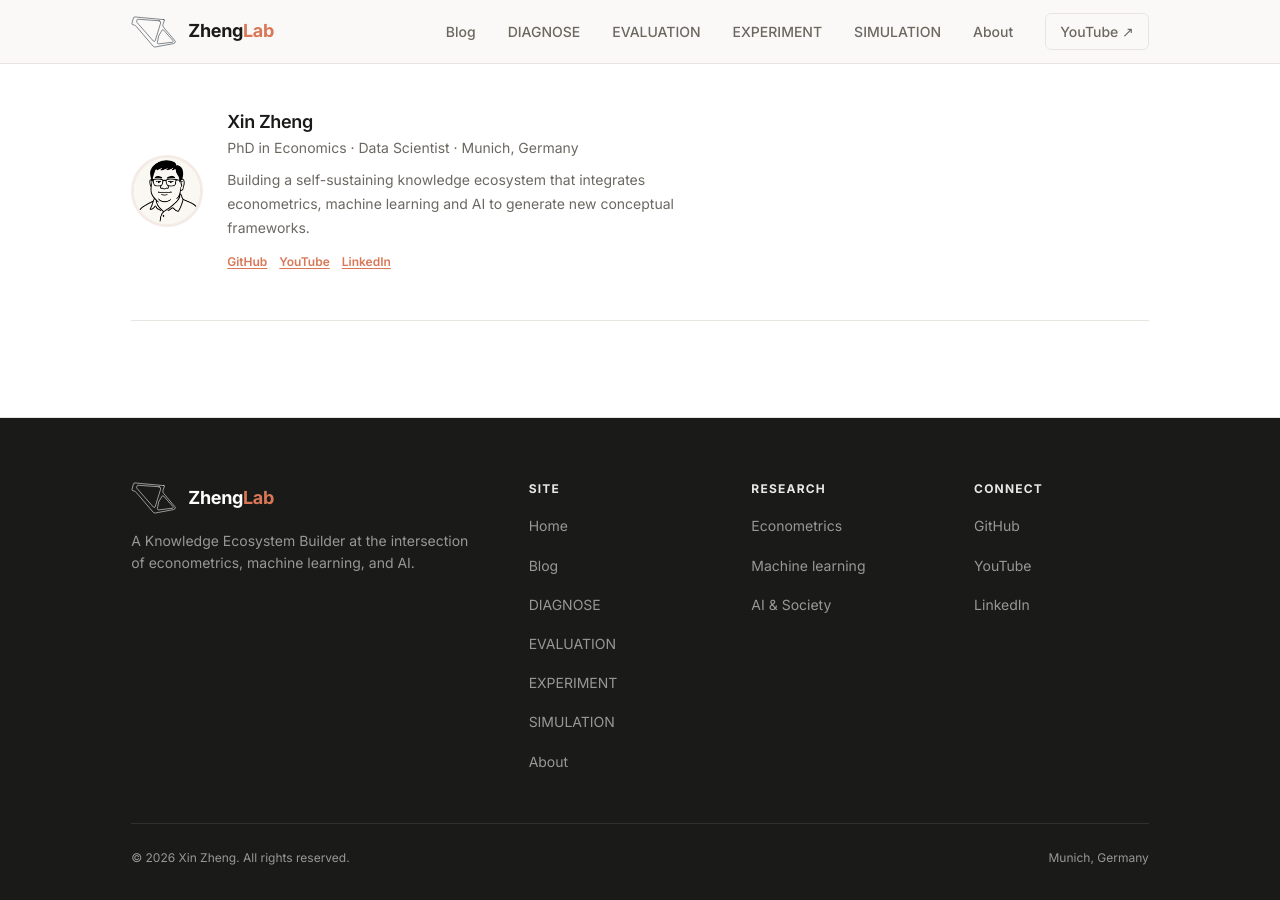
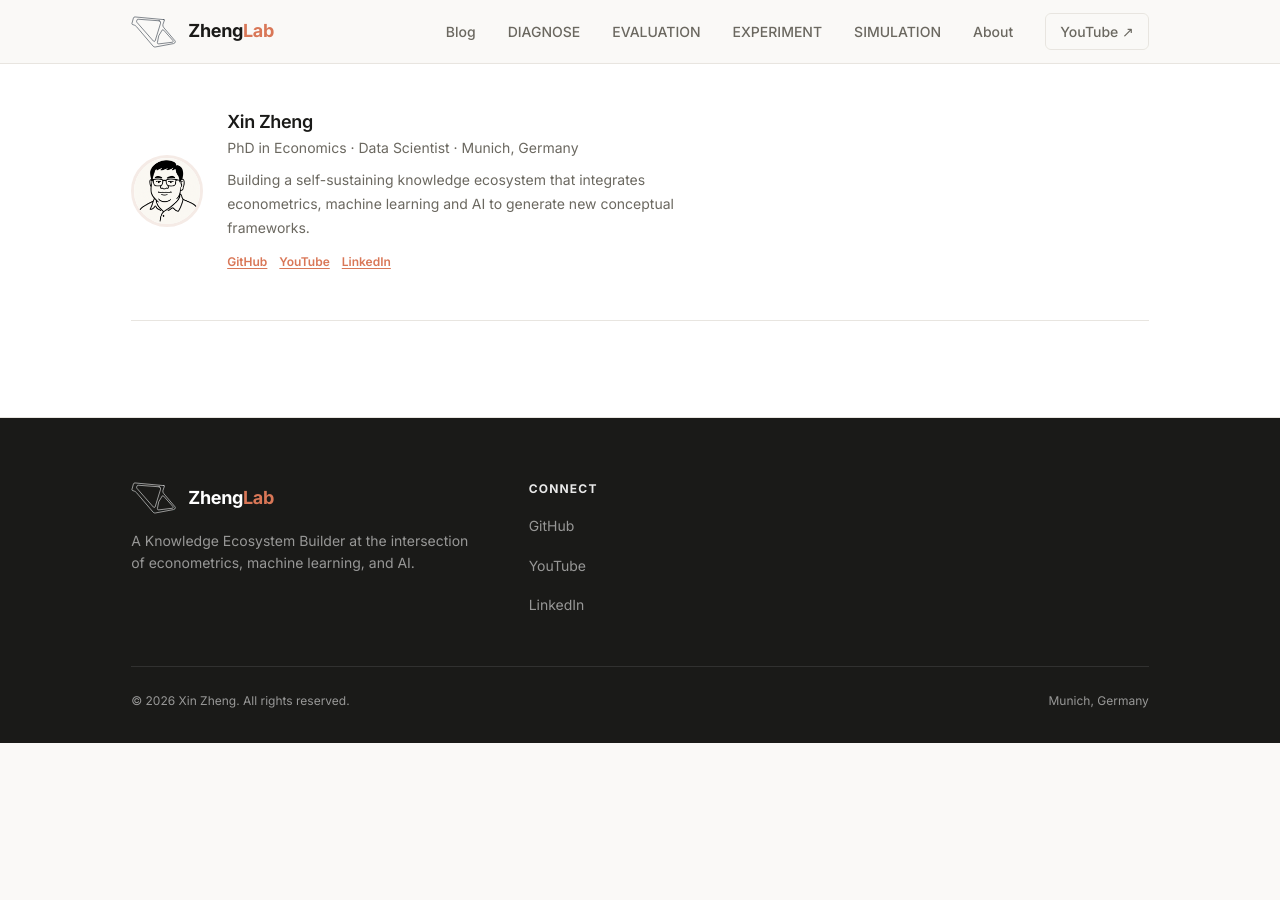
Before and after one commit to ZhengNetLab/zheng-lab, a Jekyll site: the page built from index.md, in a window 1280 px wide and 900 px high, scrolled down 699 px. Built offline with Jekyll 4.4.1, drawn with Linux system fonts in a browser that asks for light colours; after the commit the page ends 1442 px from its top, so only the background shows below that.

Commit message:
structure update v01

```diff
--- a/_includes/footer.html
+++ b/_includes/footer.html
@@ -7,26 +7,6 @@
           <span style="color:#fff;font-weight:700;font-size:1.125rem;letter-spacing:-0.02em;">Zheng<span style="color:#d97757;">Lab</span></span>
         </div>
         <p>A Knowledge Ecosystem Builder at the intersection of econometrics, machine learning, and AI.</p>
-      </div>
-      <div class="footer-col">
-        <h5>Site</h5>
-        <ul>
-          <li><a href="{{ '/' | relative_url }}">Home</a></li>
-          <li><a href="{{ '/blog/' | relative_url }}">Blog</a></li>
-          <li><a href="{{ '/projects/diagnose' | relative_url }}">DIAGNOSE</a></li>
-          <li><a href="{{ '/projects/evaluation' | relative_url }}">EVALUATION</a></li>
-          <li><a href="{{ '/projects/experiment' | relative_url }}">EXPERIMENT</a></li>
-          <li><a href="{{ '/projects/simulation' | relative_url }}">SIMULATION</a></li>
-          <li><a href="{{ '/about/' | relative_url }}">About</a></li>
-        </ul>
-      </div>
-      <div class="footer-col">
-        <h5>Research</h5>
-        <ul>
-          <li><a href="#">Econometrics</a></li>
-          <li><a href="#">Machine learning</a></li>
-          <li><a href="#">AI &amp; Society</a></li>
-        </ul>
       </div>
       <div class="footer-col">
         <h5>Connect</h5>
```
